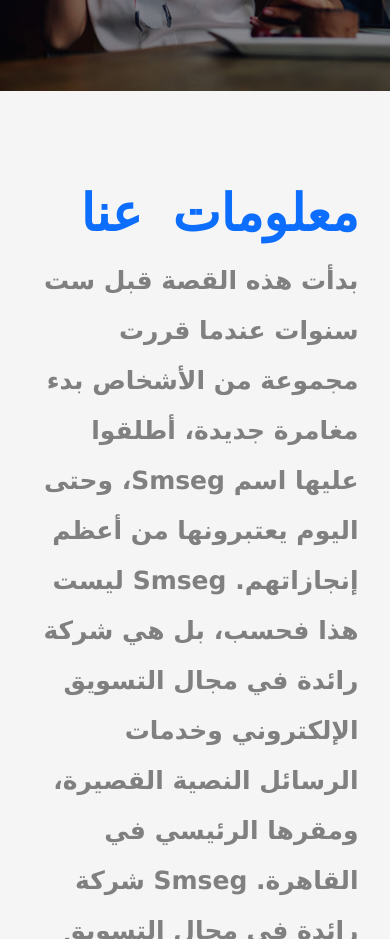
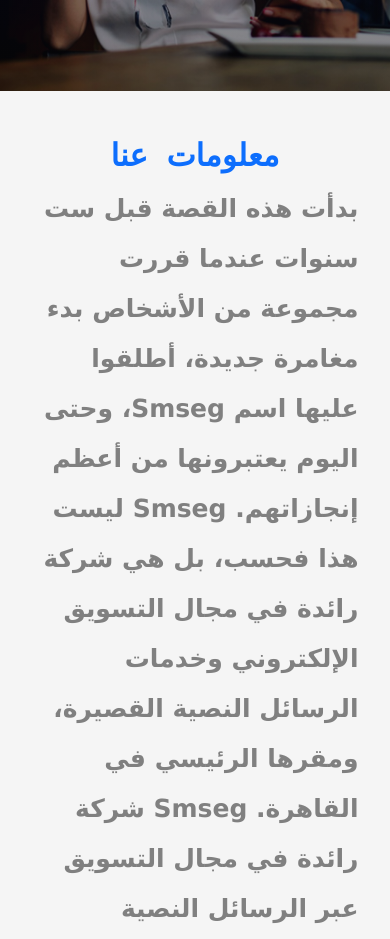
Before and after one commit to gemyzero/Sms, a React (Vite) app: page / in a window 390 px wide. Shown: the part 8180-9119 px from the top of the page. Built offline with nearby package versions, Linux system fonts and the light colour scheme.

Commit message:
ReCAPTCHA6 commit

```diff
--- a/src/Componets/about/About.jsx
+++ b/src/Componets/about/About.jsx
@@ -14,8 +14,8 @@
           }, []);
   return (
     <div className='about py-5  ' name="about"  >
-      <div className="row  mx-auto py-5">
-      <div className="col-lg-6 info-about" data-aos="fade-left">
+      <div className="row  mx-auto ">
+      <div className="col-lg-6 col-12 info-about" data-aos="fade-left">
 <h1 data-aos="zoom-out">معلومات عنا</h1>
 <h5 className=' '>بدأت هذه القصة قبل ست سنوات عندما قررت مجموعة من الأشخاص بدء مغامرة جديدة، أطلقوا عليها اسم Smseg، وحتى اليوم يعتبرونها من أعظم إنجازاتهم. Smseg ليست هذا فحسب، بل هي شركة رائدة في مجال التسويق الإلكتروني وخدمات الرسائل النصية القصيرة، ومقرها الرئيسي في القاهرة. Smseg شركة رائدة في مجال التسويق عبر الرسائل النصية القصيرة وخدمات الرسائل النصية القصيرة، وتتميز ببوابات عالية الجودة. هدفنا ليس مجرد تقديم خدمات الرسائل النصية القصيرة، بل شغفنا هو تقديم خدمة حقيقية وحقيقية لعملائنا، من خلال مواكبة أحدث تقنيات الرسائل النصية القصيرة، وبأعلى درجات الصدق والوضوح. خدمة Smseg...</h5>
         </div>
--- a/src/Componets/about/about.css
+++ b/src/Componets/about/about.css
@@ -4,6 +4,7 @@
 .about .row{
     align-items: center;
     width: 90%;
+    padding: 100px 0;
 
     font-family: 'Lucida Sans', 'Lucida Sans Regular', 'Lucida Grande', 'Lucida Sans Unicode', Geneva, Verdana, sans-serif;
 }
@@ -22,6 +23,11 @@
 @media screen and (max-width: 400px) {
     .about .row {
     width: 90%;
+    padding: 0;
+    }
+    .about .row h1{
+        font-size: 31px;
+text-align: center;
     }
 
     }
--- a/src/Componets/contact/Contact.jsx
+++ b/src/Componets/contact/Contact.jsx
@@ -68,21 +68,21 @@
 
       <div className="row mt-5 mb-0   text-center ms-auto d-flex justify-content-center">
         <div className="   info-contact col-lg-3 col-md-6   col-12"data-aos="fade-right">
-          <a href="#"><i className="fa-solid fa-paper-plane"><FaPaperPlane /></i></a>
+          <a href="https://maps.google.com/?cid=15366605247787472781"><i className="fa-solid fa-paper-plane"><FaPaperPlane /></i></a>
           <h2 className='py-2'>العنوان</h2>
           <p> 5 شارع أحمد شوقي، شارع جمال عبد الناصر - منطي - مركز قليوب - القليوبية</p>
         </div>
         <div className=" info-contact   col-lg-3 col-md-6   col-12"data-aos="fade-up ">
-          <a href="#"><i className="fa-solid fa-envelope"><FaEnvelope /></i></a>
+          <a href="https://mail.google.com/mail/u/0/?tab=rm&ogbl#inbox"><i className="fa-solid fa-envelope"><FaEnvelope /></i></a>
           <h2 className='py-2'>بريد إلكتروني</h2>
           <p>mohamed0110gemy@gmail.com</p>
         </div>
         <div className=" info-contact   col-lg-3 col-md-6   col-12"data-aos="fade-left">
-          <a href="#"><i className="fa-solid fa-phone"><FaPhone /></i></a>
+          <a href="tel:01013909816"><i className="fa-solid fa-phone"><FaPhone /></i></a>
           <h2 className='py-2'>هاتف رقم</h2>
           <p>01013909816</p>
         </div>
-      </div>
+        </div>
 
       <form onSubmit={HandelSubmit} action="" className="form-contact w-75 mx-auto">
         <div className="log ">
--- a/src/Componets/contact/contact.css
+++ b/src/Componets/contact/contact.css
@@ -26,7 +26,9 @@
 
 .captcha{
     position: relative;
-    left: 45px;
     margin-top: 15px;
 }
+.info-about{
+    margin: 100px 0 0 0;
 }
+}
```
